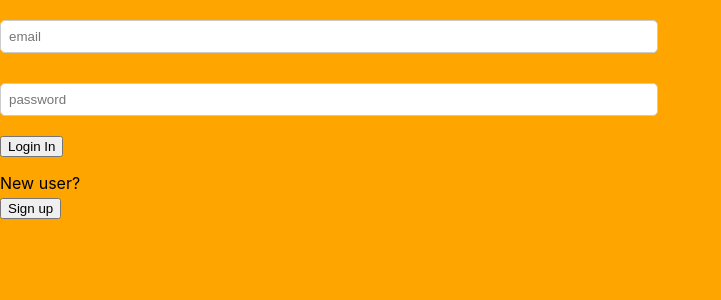
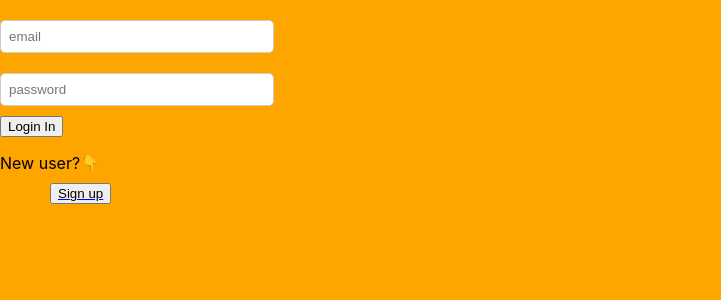
Before and after one commit to Arole01/LoginForm, a React (Create React App) app: page /login in a window 1280 px wide. Shown: the top 300 px of the page, without its empty margins (0-721 px from the left). Built offline with nearby package versions, Linux system fonts and the light colour scheme.

Commit message:
cssCompleted

```diff
--- a/src/Pages/Login.css
+++ b/src/Pages/Login.css
@@ -10,7 +10,8 @@ body {
 
 
 input {
-    width: 50%;
+    display: block;
+    width: 20%;
     padding: 8px;
     margin-bottom: 10px;
     margin-top: 20px;
@@ -26,3 +27,8 @@ input {
 .submit:hover{
     background: #8D5F8C;
 }
+
+.btnn{
+    display: block;
+    margin: 10px 10px 10px 50px;
+}
--- a/src/Pages/Login.js
+++ b/src/Pages/Login.js
@@ -61,8 +61,8 @@ const {handleSubmit,register,formState:{errors}
                 <button className='submit' type='submit' disabled={loading}>{loading? "Signing In": "Login In"} </button>
             </form>
 
-            <p>New user?
-                <Link to="/sign up"> <button className="btnnn">Sign up</button></Link></p>
+            <p>New user?👇
+                <Link to="/signup"> <button className="btnn">Sign up</button></Link></p>
         </div>
     )
 }
```
